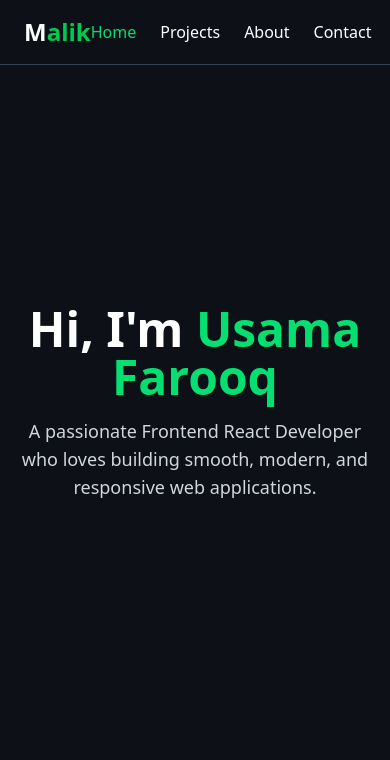
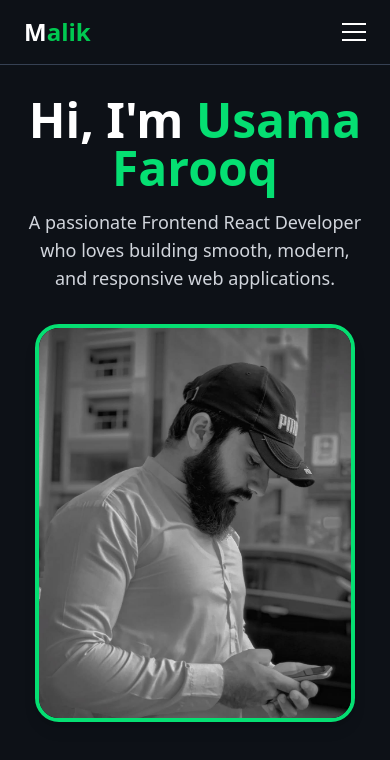
Before and after one commit to malikusama755/Portfolio, a React (Vite) app: page / in a window 390 px wide. Shown: the top 760 px of the page. Built offline with nearby package versions, Linux system fonts and the light colour scheme.

Commit message:
Initial commit

```diff
--- a/src/components/Navbar.jsx
+++ b/src/components/Navbar.jsx
@@ -1,8 +1,12 @@
+import { useState } from "react";
 import { Link, useLocation } from "react-router-dom";
+import { motion, AnimatePresence } from "framer-motion";
 import Logo from "./Logo";
 
 const Navbar = () => {
   const location = useLocation();
+  const [menuOpen, setMenuOpen] = useState(false);
+
   const navItems = [
     { name: "Home", path: "/" },
     { name: "Projects", path: "/projects" },
@@ -11,9 +15,17 @@ const Navbar = () => {
   ];
 
   return (
-    <nav className="flex justify-between items-center px-6 py-4 border-b border-gray-700 bg-[#0d1117]">
+    <motion.nav
+      initial={{ y: -50, opacity: 0 }}
+      animate={{ y: 0, opacity: 1 }}
+      transition={{ duration: 0.5 }}
+      className="bg-[#0d1117] border-b border-gray-700 fixed top-0 w-full z-50"
+    >
+      <div className="max-w-7xl mx-auto px-6 py-4 flex items-center justify-between">
         <Logo />
-      <ul className="flex gap-6 text-white">
+
+        {/* Desktop Menu */}
+        <ul className="hidden md:flex gap-8 text-white">
           {navItems.map((item) => (
             <li key={item.name}>
               <Link
@@ -27,7 +39,58 @@ const Navbar = () => {
             </li>
           ))}
         </ul>
-    </nav>
+
+        {/* Mobile Hamburger */}
+        <button
+          onClick={() => setMenuOpen(!menuOpen)}
+          className="md:hidden flex flex-col gap-1.5"
+          aria-label="Toggle Menu"
+        >
+          <span
+            className={`block w-6 h-0.5 bg-white transition-transform duration-300 ${
+              menuOpen ? "rotate-45 translate-y-1.5" : ""
+            }`}
+          />
+          <span
+            className={`block w-6 h-0.5 bg-white transition-opacity duration-300 ${
+              menuOpen ? "opacity-0" : "opacity-100"
+            }`}
+          />
+          <span
+            className={`block w-6 h-0.5 bg-white transition-transform duration-300 ${
+              menuOpen ? "-rotate-45 -translate-y-1.5" : ""
+            }`}
+          />
+        </button>
+      </div>
+
+      {/* Mobile Menu */}
+      <AnimatePresence>
+        {menuOpen && (
+          <motion.ul
+            initial={{ height: 0, opacity: 0 }}
+            animate={{ height: "auto", opacity: 1 }}
+            exit={{ height: 0, opacity: 0 }}
+            transition={{ duration: 0.3 }}
+            className="flex flex-col overflow-hidden md:hidden bg-[#0d1117] border-t border-gray-700"
+          >
+            {navItems.map((item) => (
+              <li key={item.name} className="border-b border-gray-700 last:border-none">
+                <Link
+                  to={item.path}
+                  onClick={() => setMenuOpen(false)}
+                  className={`block px-6 py-4 text-white hover:text-green-400 ${
+                    location.pathname === item.path ? "text-green-400" : ""
+                  }`}
+                >
+                  {item.name}
+                </Link>
+              </li>
+            ))}
+          </motion.ul>
+        )}
+      </AnimatePresence>
+    </motion.nav>
   );
 };
 
--- a/src/pages/About.jsx
+++ b/src/pages/About.jsx
@@ -1,6 +1,13 @@
+import { motion } from "framer-motion";
+
 const About = () => {
   return (
-    <section className="p-6 max-w-3xl mx-auto text-gray-300">
+    <motion.section
+      className="p-6 max-w-3xl mx-auto text-gray-300"
+      initial={{ opacity: 0, y: 20 }}
+      animate={{ opacity: 1, y: 0 }}
+      transition={{ duration: 0.6 }}
+    >
       <h2 className="text-3xl font-bold mb-4 text-green-400">About Me</h2>
       <p className="mb-4">
         I'm a self-taught Frontend React Developer based in Dina, Jhelum. I specialize in building fast, responsive,
@@ -11,7 +18,7 @@ const About = () => {
         When I’m not coding, I’m improving my skills in debugging, collaborating on GitHub, or refining my UI/UX understanding.
         My projects include full-stack applications and creative frontend clones.
       </p>
-    </section>
+    </motion.section>
   );
 };
 
--- a/src/pages/Contact.jsx
+++ b/src/pages/Contact.jsx
@@ -1,12 +1,49 @@
+import { motion } from "framer-motion";
+
 const Contact = () => {
   return (
-    <section className="p-6 max-w-xl mx-auto text-gray-300">
+    <motion.section
+      className="p-6 max-w-xl mx-auto text-gray-300"
+      initial={{ opacity: 0, y: 20 }}
+      animate={{ opacity: 1, y: 0 }}
+      transition={{ duration: 0.6 }}
+    >
       <h2 className="text-3xl font-bold mb-4 text-green-400">Contact</h2>
-      <p className="mb-2">Email: <a href="mailto:usamafaroq755@gmail.com" className="text-green-400">usamafaroq755@gmail.com</a></p>
-      <p className="mb-2">Phone: <span className="text-white">03072839337</span></p>
-      <p className="mb-2">GitHub: <a href="https://github.com/malikusama755" className="text-green-400" target="_blank" rel="noopener noreferrer">malikusama755</a></p>
-      <p>LinkedIn: <a href="https://www.linkedin.com/in/malikusamafarooq/" className="text-green-400" target="_blank" rel="noopener noreferrer">malikusamafarooq</a></p>
-    </section>
+      <p className="mb-2">
+        Email:{" "}
+        <a
+          href="mailto:usamafaroq755@gmail.com"
+          className="text-green-400 hover:underline"
+        >
+          usamafaroq755@gmail.com
+        </a>
+      </p>
+      <p className="mb-2">
+        Phone: <span className="text-white">03072839337</span>
+      </p>
+      <p className="mb-2">
+        GitHub:{" "}
+        <a
+          href="https://github.com/malikusama755"
+          target="_blank"
+          rel="noopener noreferrer"
+          className="text-green-400 hover:underline"
+        >
+          malikusama755
+        </a>
+      </p>
+      <p>
+        LinkedIn:{" "}
+        <a
+          href="https://www.linkedin.com/in/malikusamafarooq/"
+          target="_blank"
+          rel="noopener noreferrer"
+          className="text-green-400 hover:underline"
+        >
+          malikusamafarooq
+        </a>
+      </p>
+    </motion.section>
   );
 };
 
--- a/src/pages/Home.jsx
+++ b/src/pages/Home.jsx
@@ -1,12 +1,34 @@
+import { motion } from "framer-motion";
+
 const Home = () => {
   return (
-    <section className="flex flex-col justify-center items-center h-[80vh] text-center px-4">
-      <h1 className="text-5xl md:text-6xl font-bold mb-4">
-        Hi, I'm <span className="text-green-400">Usama Farooq</span>
-      </h1>
-      <p className="text-lg md:text-xl max-w-xl text-gray-300">
-        A passionate Frontend React Developer who loves building smooth, modern, and responsive web applications.
-      </p>
+    <section className="pt-24 min-h-[80vh] flex flex-col md:flex-row items-center justify-center px-6 md:px-12 text-center md:text-left gap-8 bg-[#0d1117]">
+      <motion.div
+        initial={{ opacity: 0, x: -50 }}
+        animate={{ opacity: 1, x: 0 }}
+        transition={{ duration: 0.8 }}
+        className="flex-1"
+      >
+        <h1 className="text-5xl md:text-6xl font-extrabold mb-4 text-white">
+          Hi, I'm <span className="text-green-400">Usama Farooq</span>
+        </h1>
+        <p className="text-lg md:text-xl text-gray-300 max-w-xl">
+          A passionate Frontend React Developer who loves building smooth, modern, and responsive web applications.
+        </p>
+      </motion.div>
+
+      <motion.div
+        initial={{ opacity: 0, x: 50 }}
+        animate={{ opacity: 1, x: 0 }}
+        transition={{ duration: 0.8, delay: 0.3 }}
+        className="flex-1 max-w-xs w-full rounded-3xl overflow-hidden shadow-lg border-4 border-green-400"
+      >
+        <img
+          src="/public/malikusama.jpeg"
+          alt="Usama Farooq"
+          className="w-full h-auto object-cover"
+        />
+      </motion.div>
     </section>
   );
 };
--- a/src/pages/Projects.jsx
+++ b/src/pages/Projects.jsx
@@ -1,3 +1,5 @@
+import { motion } from "framer-motion";
+
 const projects = [
   {
     title: "Spotify Clone",
@@ -21,29 +23,37 @@ const projects = [
     title: "Password Manager",
     tech: "React, Express.js, MongoDB",
     description: "A full-stack password manager with backend integration and clean UI.",
-    source: "#",
+    source: "https://password-manager-frontend-ochre.vercel.app",
   },
 ];
 
 const Projects = () => {
   return (
     <section className="p-6 max-w-5xl mx-auto">
-      <h2 className="text-3xl font-bold mb-6 text-green-400">Projects</h2>
-      <div className="grid gap-6 md:grid-cols-2">
+      <h2 className="text-3xl font-bold mb-8 text-green-400">Projects</h2>
+      <div className="grid gap-6 sm:grid-cols-1 md:grid-cols-2">
         {projects.map((project, i) => (
-          <div key={i} className="p-4 border border-gray-700 rounded-xl bg-[#161b22]">
+          <motion.div
+            key={i}
+            initial={{ opacity: 0, y: 30 }}
+            whileInView={{ opacity: 1, y: 0 }}
+            whileHover={{ scale: 1.03 }}
+            transition={{ duration: 0.5, type: "spring", stiffness: 300 }}
+            viewport={{ once: true }}
+            className="p-6 border border-gray-700 rounded-2xl bg-[#161b22] shadow-lg"
+          >
             <h3 className="text-xl font-semibold mb-2">{project.title}</h3>
-            <p className="text-gray-400 text-sm mb-2">{project.tech}</p>
+            <p className="text-green-400 text-sm mb-2">{project.tech}</p>
             <p className="text-gray-300 mb-4">{project.description}</p>
             <a
               href={project.source}
               target="_blank"
               rel="noopener noreferrer"
-              className="text-green-400 hover:underline"
+              className="inline-block text-green-400 font-semibold hover:underline"
             >
               View Source
             </a>
-          </div>
+          </motion.div>
         ))}
       </div>
     </section>
```
Also changed, not shown: public/malikusama.jpeg (added). Lines whose indentation alone changed are shown as unchanged.
